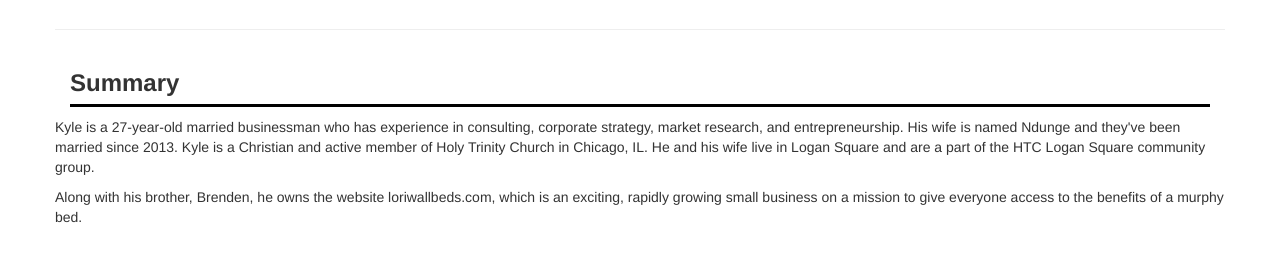
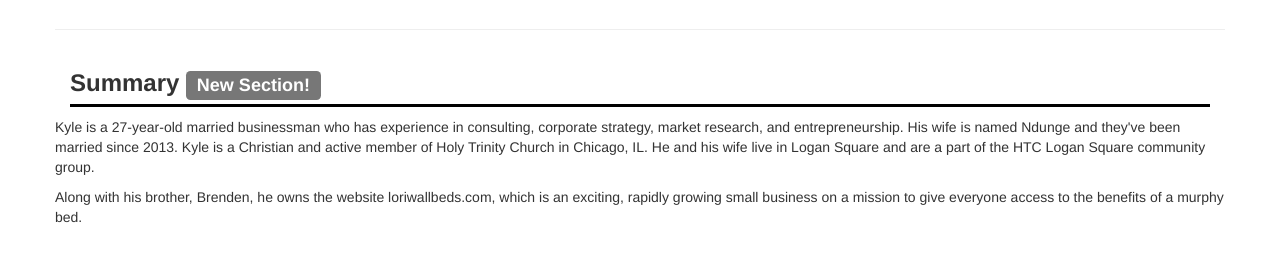
Before and after one commit to KyleMarquardt/hw2, a plain HTML site: page index.html in a window 1280 px wide. Shown: the part 514-768 px from the top of the page. Drawn offline with nearby package versions, Linux system fonts and the light colour scheme.

Commit message:
Added a label

```diff
--- a/index.html
+++ b/index.html
@@ -76,7 +76,7 @@
       <br>
     </div>
   </div>
-      <h3>Summary</h3>
+      <h3>Summary <span class="label label-default">New Section!</span></h3>
       <div class="row">
         <div class=“col-sm-12”><p>
           Kyle is a 27-year-old married businessman who has experience in
```
